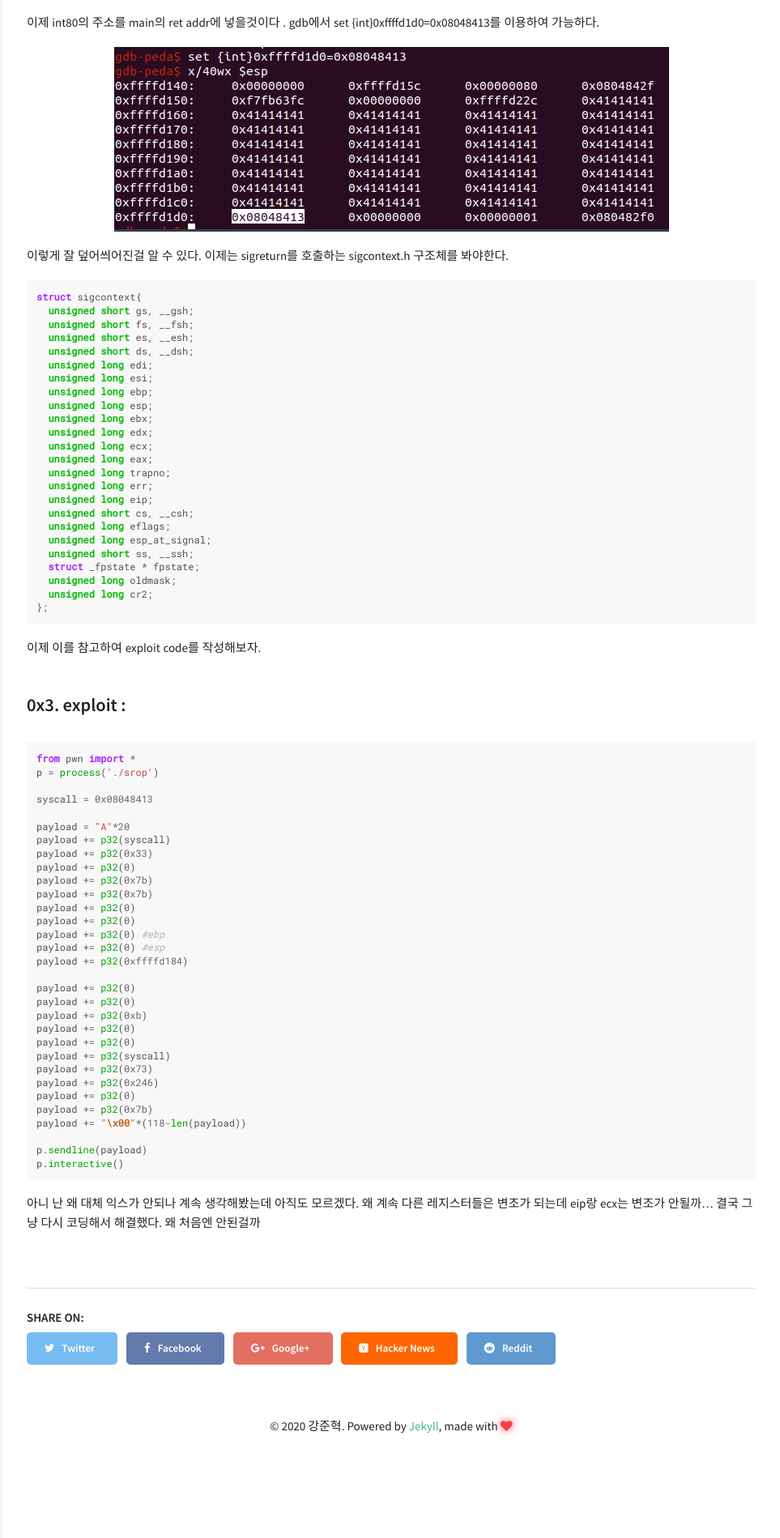
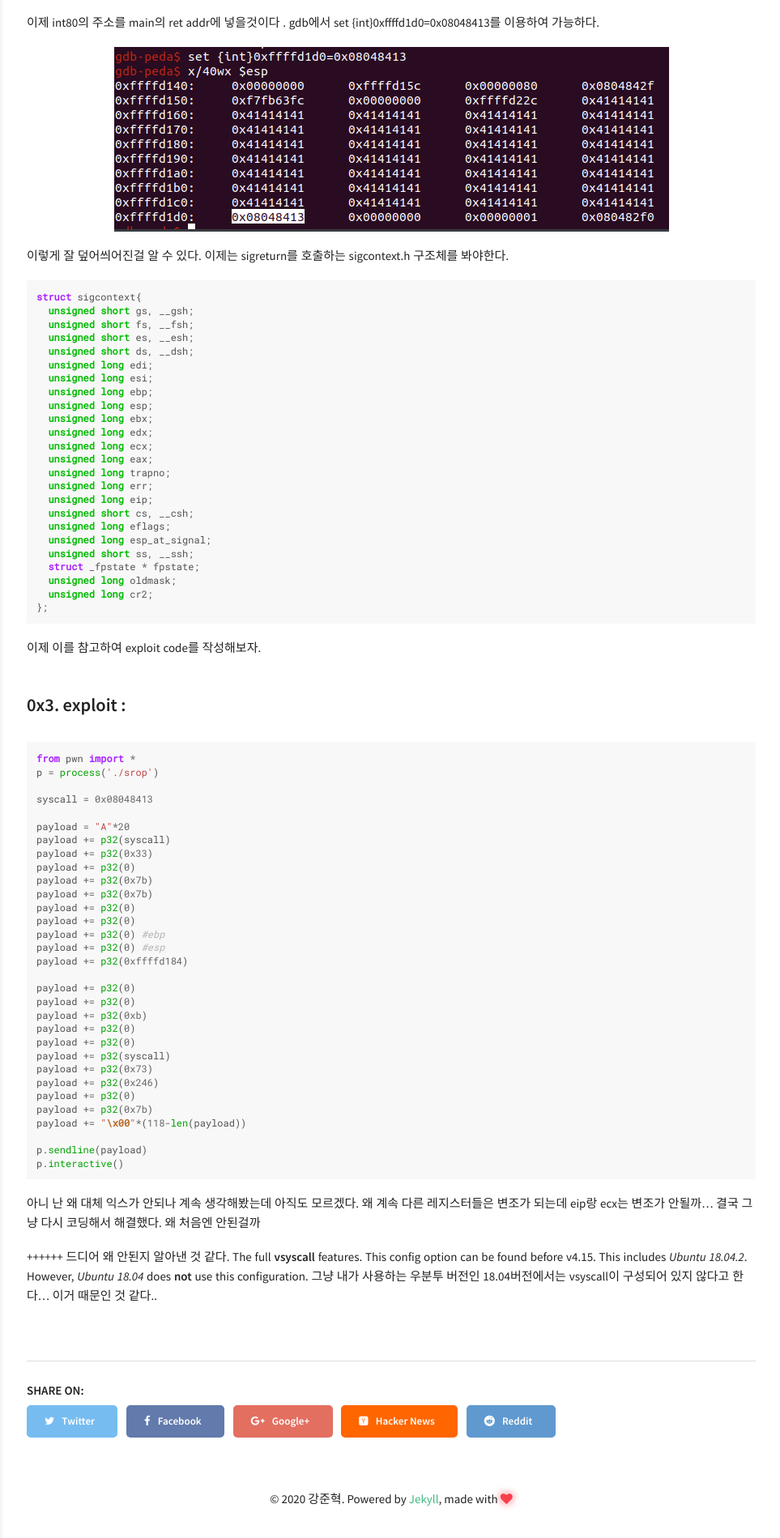
Before and after one commit to kangsecu/kangsecu.github.io, a Jekyll site: the page built from _posts/2020-05-30-Sigreturn-oriented-programming.md, in a window 1280 px wide. Shown: the part 2668-4567 px from the top of the page at 81% size, without its empty margins (317-1280 px from the left). Built offline with Jekyll 4.4.1, drawn with Linux system fonts in a browser that asks for light colours.

Commit message:
Update 2020-05-30-Sigreturn-oriented-programming.md

````diff
--- a/_posts/2020-05-30-Sigreturn-oriented-programming.md
+++ b/_posts/2020-05-30-Sigreturn-oriented-programming.md
@@ -132,3 +132,8 @@ p.interactive()
 ```
 
 아니 난 왜 대체 익스가 안되나 계속 생각해봤는데 아직도 모르겠다. 왜 계속 다른 레지스터들은 변조가 되는데 eip랑 ecx는 변조가 안될까...  결국 그냥 다시 코딩해서 해결했다. 왜 처음엔 안된걸까
+
+++++++
+드디어 왜 안된지 알아낸 것 같다.
+The full **vsyscall** features. This config option can be found before v4.15. This includes *Ubuntu 18.04.2*. However, *Ubuntu 18.04* does **not** use this configuration.
+그냥 내가 사용하는 우분투 버전인 18.04버전에서는 vsyscall이 구성되어 있지 않다고 한다... 이거 때문인 것 같다..
````
